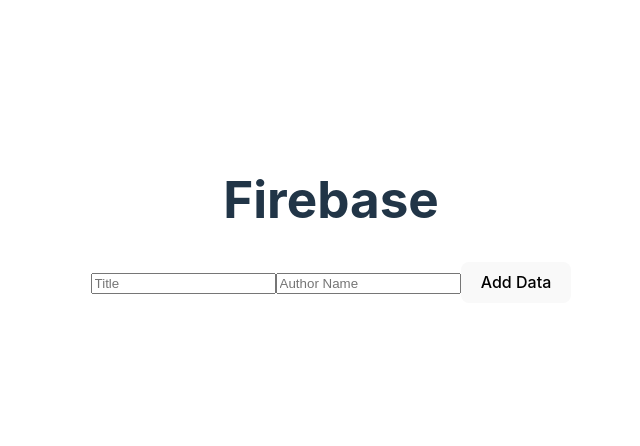
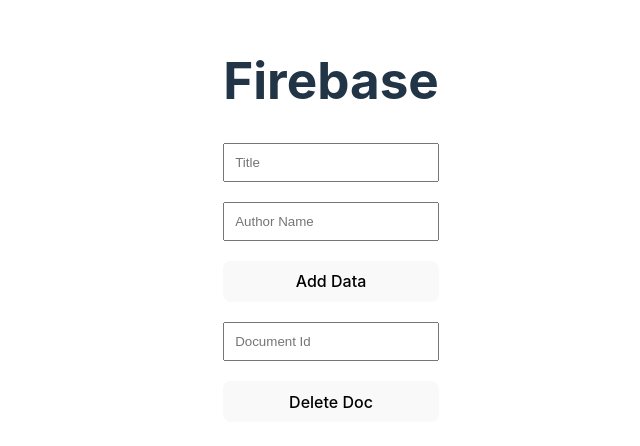
Before and after one commit to developervinay1/Firebase-Revision, a React (Vite) app: page / in a window 1280 px wide. Shown: the part 180-626 px from the top of the page, without its empty margins (309-949 px from the left). Built offline with nearby package versions, Linux system fonts and the light colour scheme; no server answers; the database is empty.

Commit message:
Get Realtime Data using snapshot method in Firebase React

```diff
--- a/src/Components/FirebasePractice.jsx
+++ b/src/Components/FirebasePractice.jsx
@@ -1,10 +1,19 @@
-import { addDoc, collection, doc, getDocs, setDoc } from "firebase/firestore";
+import {
+  addDoc,
+  collection,
+  deleteDoc,
+  doc,
+  getDocs,
+  onSnapshot,
+  setDoc,
+} from "firebase/firestore";
 import React, { useEffect, useState } from "react";
 import { db } from "../../firebase";
 
 export default function FirebasePractice() {
   const [title, setTitle] = useState("");
   const [author, setAuthor] = useState("");
+  const [docId, setDocId] = useState("");
 
   // Add Data to Firebase using addDoc
   const adddata = async () => {
@@ -22,20 +31,43 @@
       });
   };
 
+  // Delete Doc from firebase Firestore
+
+  const deleleDoc = async () => {
+    const docRef = doc(db, "Books", docId);
+    await deleteDoc(docRef);
+  };
+
   useEffect(() => {
     // To get data from firebase firestore collection
+    // const getData = () => {
+    //   const colRef = collection(db, "Books");
+    //   getDocs(colRef)
+    //     .then((snapshot) => {
+    //       let books = [];
+    //       snapshot.docs.map((data) => {
+    //         return books.push({ ...data.data(), id: data.id });
+    //       });
+    //       console.log(books);
+    //     })
+    //     .catch((err) => {
+    //       console.log(err);
+    //     });
+    // };
+
+    // getData();
+
+    // Get Realtime Data using onSnapshot function in firebase
+
     const getData = () => {
       const colRef = collection(db, "Books");
-      getDocs(colRef)
-        .then((snapshot) => {
+
+      onSnapshot(colRef, (snapshot) => {
         let books = [];
-          snapshot.docs.map((data) => {
-            return books.push({ ...data.data(), id: data.id });
+        snapshot.docs.map((doc) => {
+          return books.push({ ...doc.data(), id: doc.id });
         });
         console.log(books);
-        })
-        .catch((err) => {
-          console.log(err);
       });
     };
 
@@ -48,17 +80,29 @@
 
       {/* Get Collection Ref */}
 
+      <div style={{ display: "flex", flexDirection: "column", gap: "20px" }}>
         <input
           type="text"
           onChange={(text) => setTitle(text.target.value)}
+          style={{ padding: "10px" }}
           placeholder="Title"
         />
         <input
           type="text"
           onChange={(text) => setAuthor(text.target.value)}
+          style={{ padding: "10px" }}
           placeholder="Author Name"
         />
         <button onClick={() => adddata()}>Add Data</button>
+
+        <input
+          type="text"
+          onChange={(text) => setDocId(text.target.value)}
+          style={{ padding: "10px" }}
+          placeholder="Document Id"
+        />
+        <button onClick={() => deleleDoc()}>Delete Doc</button>
+      </div>
     </div>
   );
 }
```
Lines whose indentation alone changed are shown as unchanged.
